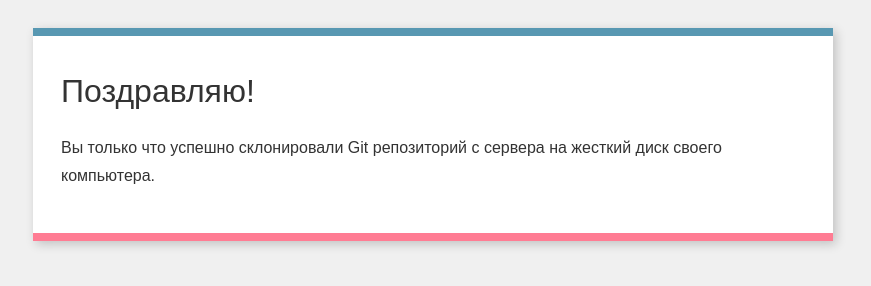
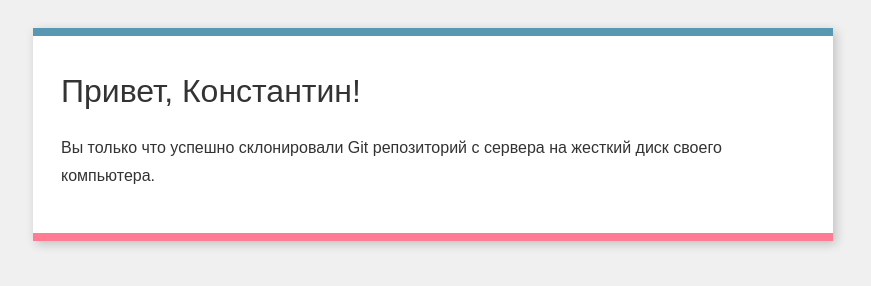
Before and after one commit to Nexabenskiy/git-test, a plain HTML site: page index.html in a window 1280 px wide. Shown: the whole page, without its empty margins (207-1078 px from the left). Drawn offline with Linux system fonts and the light colour scheme.

Commit message:
Entered autor name

```diff
--- a/index.html
+++ b/index.html
@@ -9,10 +9,10 @@
   </head>
   <body>
     <div class="box">
-            <h1>Поздравляю!</h1>
+      <h1>Привет, Константин!</h1>
       <p>
-                Вы только что успешно склонировали Git репозиторий с сервера на
-                жесткий диск своего компьютера.
+        Вы только что успешно склонировали Git репозиторий с сервера на жесткий
+        диск своего компьютера.
       </p>
     </div>
   </body>
```
Lines whose indentation alone changed are shown as unchanged.
